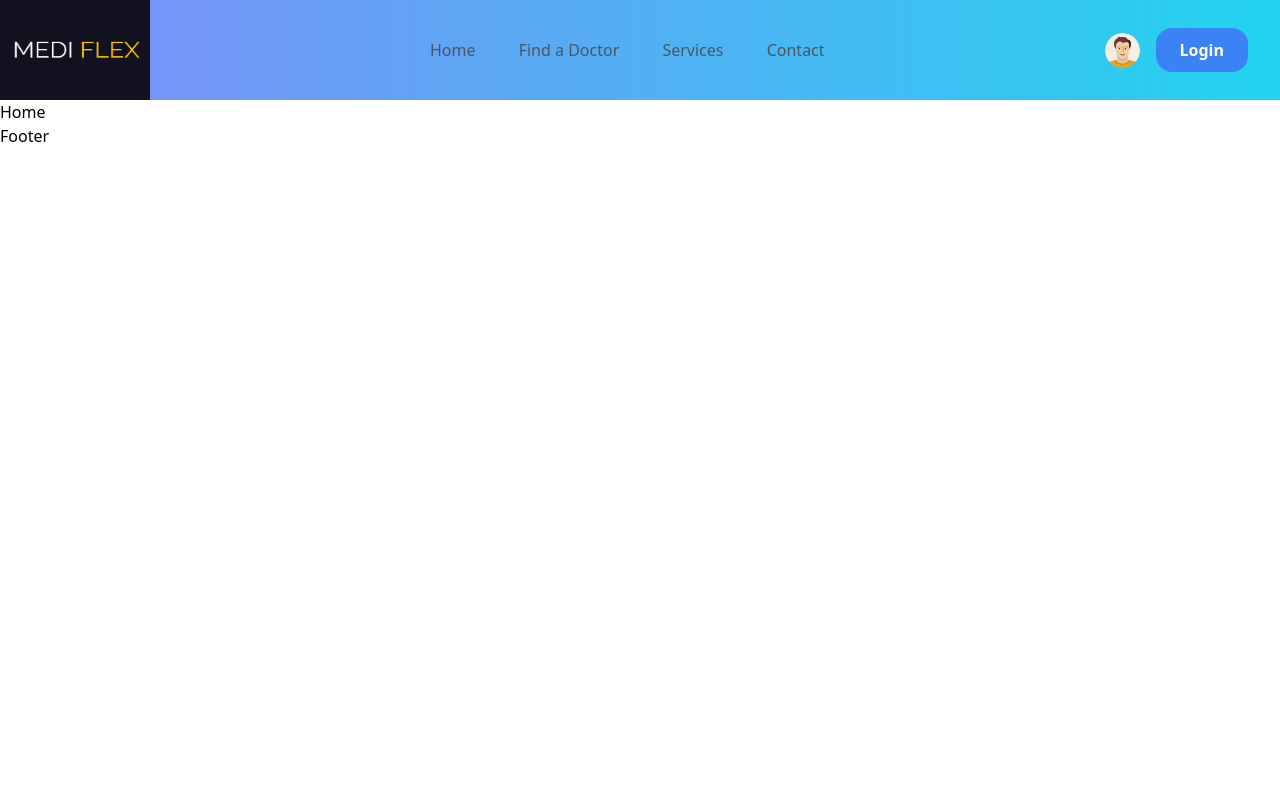
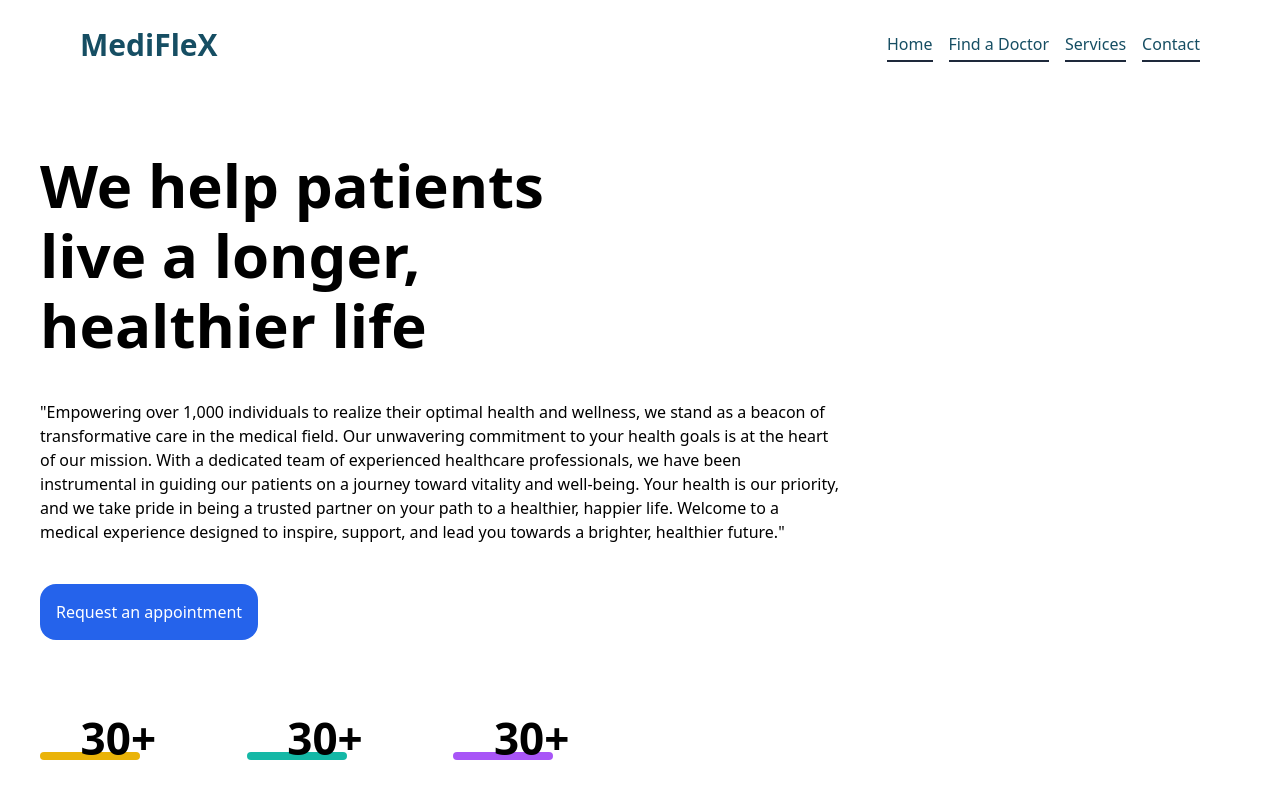
Before and after one commit to tharindug99/MediFlex, a React (Vite) app in the folder frontend/: page / in a window 1280 px wide. Shown: the top 800 px of the page. Built offline with nearby package versions, Linux system fonts and the light colour scheme.

Commit message:
navbar changes

```diff
--- a/frontend/components/footer/Footer.jsx
+++ b/frontend/components/footer/Footer.jsx
@@ -2,7 +2,7 @@ import React from 'react'
 
 const Footer = () => {
   return (
-    <div>Footer</div>
+    <div className="bg-black w-full h-4">Footer</div>
   )
 }
 
--- a/frontend/components/header/Header.jsx
+++ b/frontend/components/header/Header.jsx
@@ -3,7 +3,7 @@ import { Link, NavLink } from 'react-router-dom';
 import { BiMenu } from 'react-icons/bi';
 import logo from '../../src/assets/images/logo.png';
 import userimg from '../../src/assets/images/avatar.png';
-
+import "../../src/index.css";
 
 const navLinks = [
   {
@@ -47,7 +47,9 @@ const Header = () => {
   const toggleMenu = () => setMenuVisible(!menuVisible);
 
   return (
-    <header className={`header ${menuVisible ? 'menu-open' : ''}`} ref={headerRef}>
+    <div className="w-full">
+    <header
+            className={`header ${menuVisible ? 'menu-open' : ''}`} ref={headerRef}>
       <div className="container bg-gradient-to-r from-indigo-400 to-cyan-400">
         <div className="flex items-center justify-between">
           {/* Logo */}
@@ -57,15 +59,15 @@ const Header = () => {
 
           {/* Navigation Menu */}
           <div className={`navigation ${menuVisible ? 'show__menu' : ''}`} ref={menuRef}>
-            <ul className = "menu flex items-center gap-[2.7rem]">
+          <ul className="menu flex items-center gap-[2.7rem]" style={{ margin: 0 }}>
               {navLinks.map((link, index) => (
                 <li key={index}>
                   <NavLink
                     to={link.path}
                     className={(navClass) =>
                       navClass.isActive
-                        ? 'text-blue-900 text-[16px] leading-7 font-[600]'
-                        : 'text-gray-600 text-[16px] leading-7 font-[500]'
+                        ? 'my-2 py-1 border-b-2 text-blue-900 border-blue-900 hover:text-cyan-900 hover:border-cyan-200 transition border-b2 cursor-pointerspy={true} smooth={true}'
+                        : 'my-2 py-1 border-b-2 border-slate-800 hover:text-white hover:border-cyan-200 transition border-b2 cursor-pointerspy={true} smooth={true}'
                     }
                     onClick={() => setMenuVisible(false)}
                   >
@@ -88,19 +90,20 @@ const Header = () => {
 
             {/* Login Button */}
             <Link to="/login">
-              <button className="bg-blue-500 py-1 px-6 mr-8 rounded-2xl text-white font-[600] h-[44px]">
+              <button className="bg-blue-500 px-6 rounded-2xl text-white font-[600] h-[44px]">
                 Login
               </button>
             </Link>
 
             {/* Mobile Menu Icon */}
-            <span className="md:hidden" onClick={toggleMenu}>
+            <span className="md:hidden lg:hidden" onClick={toggleMenu}>
               <BiMenu className="w-6 h-6" />
             </span>
           </div>
         </div>
       </div>
     </header>
+    </div>
   );
 };
 
--- /dev/null
+++ b/frontend/components/header/NavBar.jsx
@@ -0,0 +1,120 @@
+import React, { useState, useEffect } from 'react';
+import { Link as ScrollLink, animateScroll as scroll } from 'react-scroll';
+import { Link } from 'react-router-dom';
+import { AiOutlineArrowUp } from 'react-icons/ai';
+
+const NavigationLinks = ({ links }) => {
+  return (
+    <div className="lg:hidden flex flex-col mt-4">
+      {links.map((link, index) => (
+        <Link
+          key={index}
+          className="my-2 py-1 border-b-2 border-slate-800 hover:text-cyan-500 hover:border-cyan-200 transition border-b2 cursor-pointer"
+          to={link.path}
+        >
+          {link.display}
+        </Link>
+      ))}
+    </div>
+  );
+};
+
+const Navbar = () => {
+  const navLinks = [
+    {
+      path: '/home',
+      display: 'Home',
+    },
+    {
+      path: '/doctors',
+      display: 'Find a Doctor',
+    },
+    {
+      path: '/services',
+      display: 'Services',
+    },
+    {
+      path: '/contact',
+      display: 'Contact',
+    },
+  ];
+
+  const [isMobileMenuOpen, setIsMobileMenuOpen] = useState(false);
+  const [isScrolled, setIsScrolled] = useState(false);
+
+  const toggleMobileMenu = () => {
+    setIsMobileMenuOpen(!isMobileMenuOpen);
+  };
+
+  useEffect(() => {
+    const handleScroll = () => {
+      const offset = window.scrollY;
+      if (offset > 100) {
+        setIsScrolled(true);
+      } else {
+        setIsScrolled(false);
+      }
+    };
+
+    window.addEventListener('scroll', handleScroll);
+
+    return () => {
+      window.removeEventListener('scroll', handleScroll);
+    };
+  }, []);
+
+  const scrollToTop = () => {
+    window.scrollTo({
+      top: 0,
+      behavior: 'smooth',
+    });
+  };
+
+  return (
+    <nav
+      style={{
+        position: 'sticky',
+        top: 0,
+        zIndex: 1000,
+        backgroundColor: isScrolled ? 'rgba(255, 255, 255, 0.8)' : 'transparent',
+        transition: 'background-color 0.3s ease-in-out',
+      }}
+    >
+      <div className="h-10vh flex flex-col lg:flex-row justify-between z-50 text-cyan-900 lg:py-5 px-20 py-4">
+        <div className="flex items-center">
+          <span className="text-3xl font-bold px--4">MediFleX</span>
+          <div className="lg:hidden flex items-center justify-end font-normal">
+            <button className="text-2xl px-4" onClick={toggleMobileMenu}>
+              &#9776; {/* Hamburger Icon */}
+            </button>
+          </div>
+        </div>
+        {/* Mobile Menu (Right-aligned) */}
+        {isMobileMenuOpen && <NavigationLinks links={navLinks} />}
+        {/* Desktop Menu (Left-aligned) */}
+        <div className="lg:flex md:flex hidden lg:justify-end">
+          <ul className="lg:flex md:flex lg:space-x-4 md:space-x-4 lg:items-center">
+            {navLinks.map((link, index) => (
+              <li
+                key={index}
+                className="my-2 py-1 border-b-2 border-slate-800 hover:text-cyan-500 hover:border-cyan-500 transition border-b2 cursor-pointer"
+              >
+                <Link to={link.path}>{link.display}</Link>
+              </li>
+            ))}
+          </ul>
+        </div>
+        <button
+          className={`${
+            isScrolled ? 'block' : 'hidden'
+          } fixed bottom-4 right-4 bg-cyan-500 text-white py-2 px-4 rounded-full h-12 w-12 shadow-md`}
+          onClick={scrollToTop}
+        >
+          <AiOutlineArrowUp />
+        </button>
+      </div>
+    </nav>
+  );
+};
+
+export default Navbar;
--- a/frontend/layout/Layout.jsx
+++ b/frontend/layout/Layout.jsx
@@ -2,12 +2,16 @@ import React from 'react'
 import Header from '../components/header/Header';
 import Footer from '../components/footer/Footer';
 import Routers from '../routes/Routers';
+import NavBar from '../components/header/NavBar';
 
 const Layout = () => {
   return (
     <>
-        <Header/>
+        <NavBar/>
+        {/* <Header/> */}
         <main>
+            <Routers/>
+            <Routers/>
             <Routers/>
         </main>
         <Footer/>
--- a/frontend/package.json
+++ b/frontend/package.json
@@ -14,6 +14,7 @@
     "react-dom": "^18.2.0",
     "react-icons": "^4.12.0",
     "react-router-dom": "^6.20.1",
+    "react-scroll": "^1.9.0",
     "react-spinners": "^0.13.8",
     "react-toastify": "^9.1.3",
     "swiper": "^11.0.5"
--- a/frontend/pages/Home.jsx
+++ b/frontend/pages/Home.jsx
@@ -1,8 +1,59 @@
 import React from 'react'
+
 
 const Home = () => {
   return (
-    <div>Home</div>
+
+    <>
+      {/* Hero Section */}
+      <section className="hero__section pt-[60px] 2xl:h-[800px]">
+        <div class="container px-10">
+          <div className="flex flex-col lg:flex-row gap-[90px] items-center justify-between">
+            {/* hero content */}
+            <div>
+              <div className="lg:w-[570px] space-y-10">
+                <h1 className="text-[36px] leading-[46px] font-[700] md:text-[60px] md:leading-[70px]"> We help patients live a longer, healthier life
+                </h1>
+
+                <p className="text_para w-[800px]">
+
+"Empowering over 1,000 individuals to realize their optimal health and wellness, we stand as a beacon of transformative care in the medical field. Our unwavering commitment to your health goals is at the heart of our mission. With a dedicated team of experienced healthcare professionals, we have been instrumental in guiding our patients on a journey toward vitality and well-being. Your health is our priority, and we take pride in being a trusted partner on your path to a healthier, happier life. Welcome to a medical experience designed to inspire, support, and lead you towards a brighter, healthier future."
+                </p>
+
+                <button className='p-4 rounded-2xl bg-blue-600 text-white'>
+                  Request an appointment
+                </button>
+              </div>
+
+              {/* hero counter */}
+              <div className="mt-[30px] lg:mt-[70px] flex flex-col lg:flex-row justify-center items-center gap-5 lg:gap-[50px]">
+              <div className="lg:w-1/3 md:w-full text-center">
+                <h2 className="text-[36px] leading-[56px] lg:text-[44px] lg-leading-[54px] font-[700]">
+                  30+
+                </h2>
+                <span className="w-[100px] h-2 bg-yellow-500 rounded-full block mt-[-14px]" />
+              </div>
+
+
+              <div className="lg:w-1/3 md:w-full text-center">
+                <h2 className="text-[36px] leading-[56px] lg:text-[44px] lg-leading-[54px] font-[700]">
+                  30+
+                </h2>
+                <span className="w-[100px] h-2 bg-teal-500 rounded-full block mt-[-14px]" />
+              </div>
+
+              <div className="lg:w-1/3 md:w-full text-center">
+                <h2 className="text-[36px] leading-[56px] lg:text-[44px] lg-leading-[54px] font-[700]">
+                  30+
+                </h2>
+                <span className="w-[100px] h-2 bg-purple-500 rounded-full block mt-[-14px]" />
+              </div>
+              </div>
+            </div>
+          </div>
+        </div>
+      </section>
+    </>
   )
 }
 
--- a/frontend/src/App.jsx
+++ b/frontend/src/App.jsx
@@ -1,5 +1,6 @@
 import Layout from '../layout/Layout';
 import "./App.css";
+import "./index.css";
 
 function App() {
 
--- a/frontend/src/index.css
+++ b/frontend/src/index.css
@@ -16,7 +16,7 @@
     }
 
     .btn{
-        @apply bg-primaryColor py-[15px] px-[35px] rounded-[50px] text-white font-[600] mt-[38px]
+        @apply bg-primaryColor py-[12px] px-[35px] rounded-[50px] text-white font-[600] mt-[38px]
     }
 
     .heading{
@@ -28,7 +28,7 @@
     }
 }
 
-@media only screen and (max-width: 1024px){
+@media only screen and (max-width: 1440px){
     .container{
         @apply w-full;
     }
```
Also changed, not shown: 1 other file (tests, documents, lock files or other folders).
